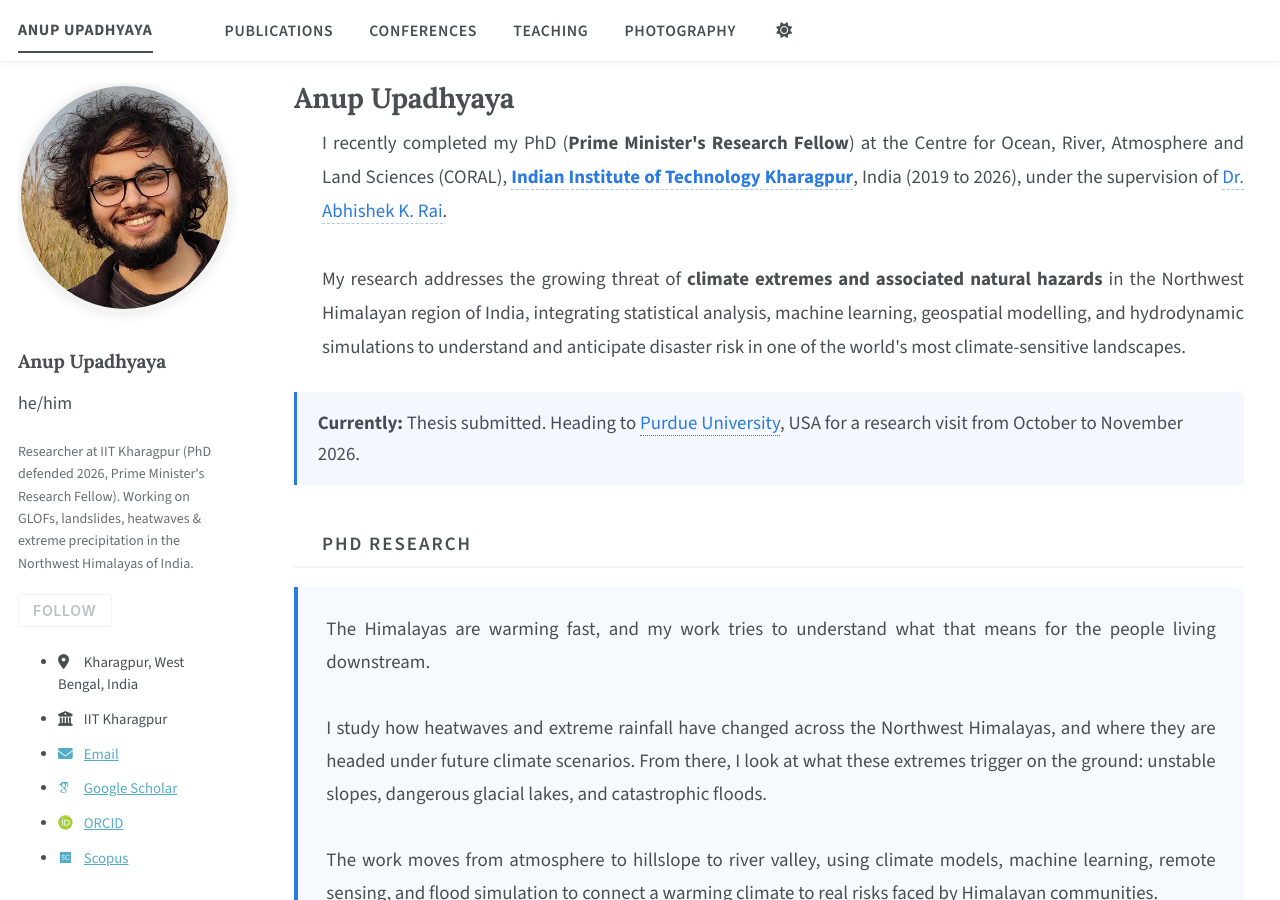
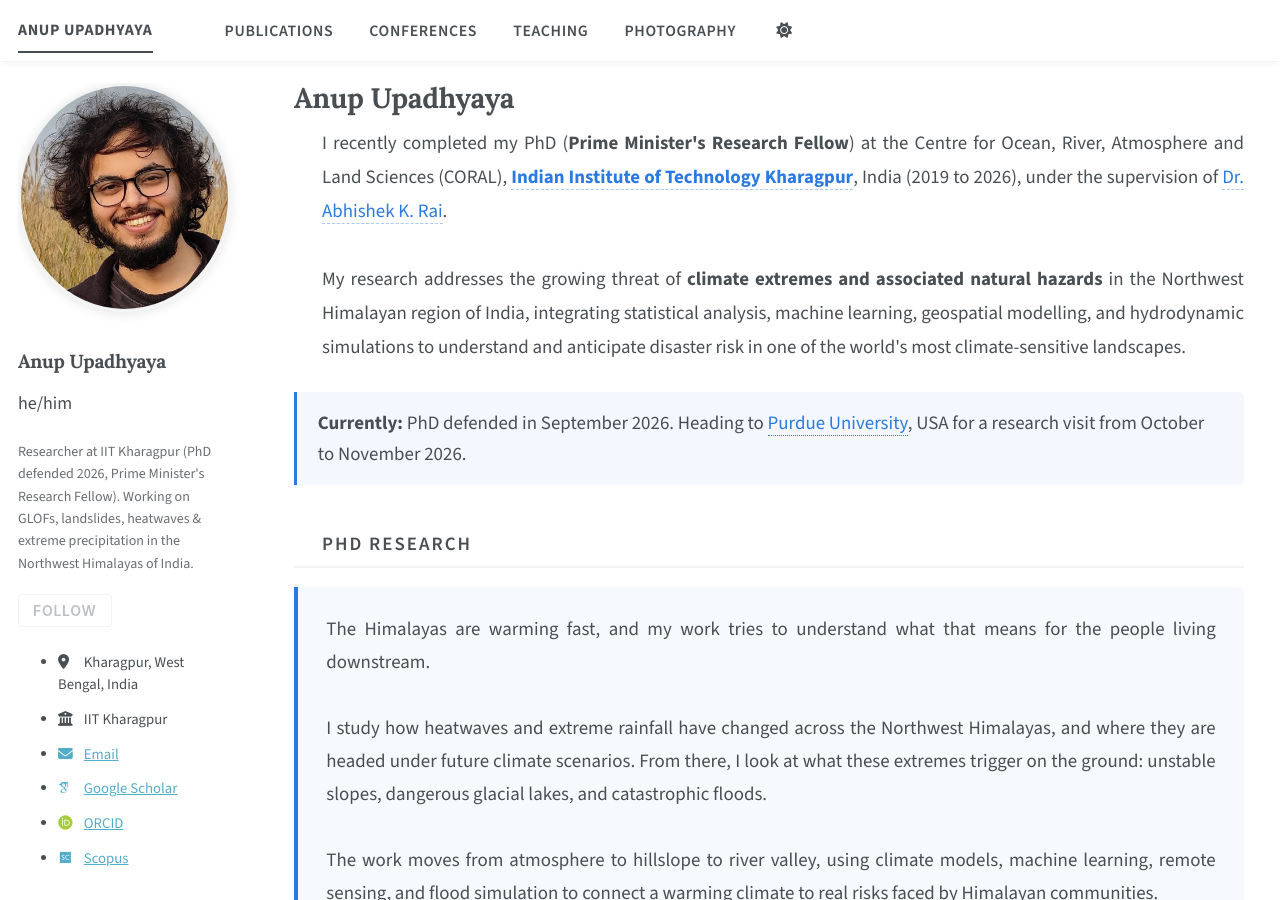
Before and after one commit to anupupadhyaya/anupupadhyaya.github.io, a Jekyll site: the page built from _pages/about.md, in a window 1280 px wide and 900 px high. Built offline with Jekyll 4.4.1, drawn with Linux system fonts in a browser that asks for light colours; some web fonts are replaced; a script bundle is joined from its source files by our own code; library files that are not in the unit come from our copies.

Commit message:
Update about.md

```diff
--- a/_pages/about.md
+++ b/_pages/about.md
@@ -302,7 +302,7 @@ in one of the world's most climate-sensitive landscapes.
 </div>
 
 <div class="status-notice">
-  <strong>Currently:</strong> Thesis submitted. Heading to
+  <strong>Currently:</strong> PhD defended in September 2026. Heading to
   <a href="https://engineering.purdue.edu/CCE" target="_blank">Purdue University</a>, USA
   for a research visit from October to November 2026.
 </div>
```
